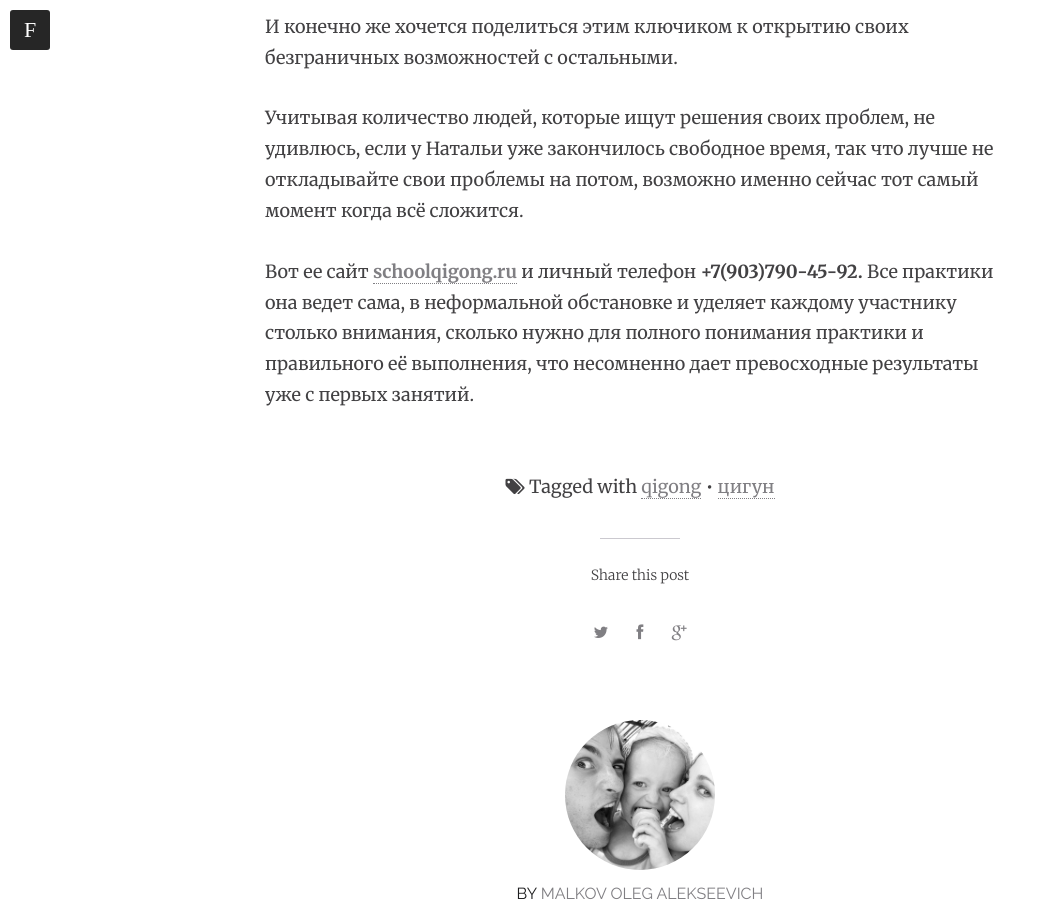
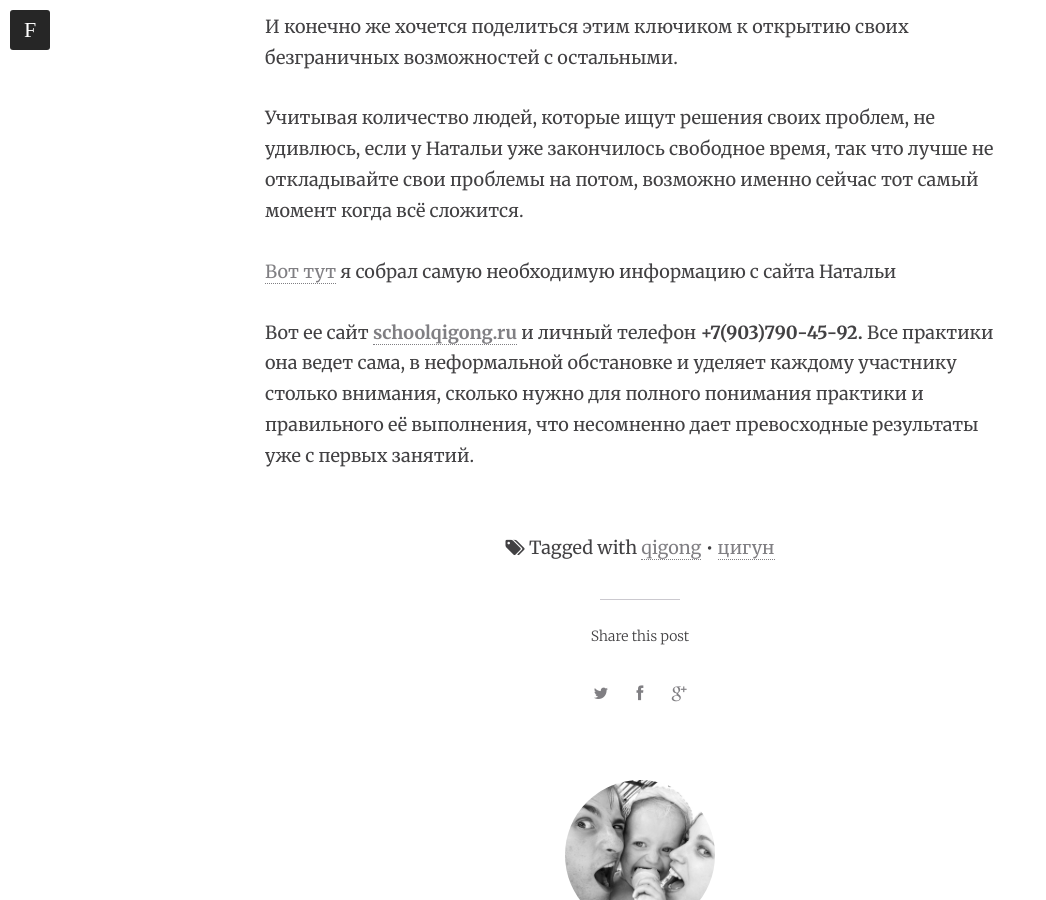
Before and after one commit to coderany/coderany.github.io, a Jekyll site: the page built from _posts/2015-11-26-spasibo-nataliya-dubinina.md, in a window 1280 px wide and 900 px high, scrolled down 2513 px. Shown: the whole window, without its empty margins (0-1046 px from the left). Built offline with Jekyll 4.4.1, drawn with Linux system fonts in a browser that asks for light colours; nearby versions of some CDN libraries; comment, search, counter and statistics services are not loaded.

Commit message:
Update 2015-11-26-spasibo-nataliya-dubinina.md

```diff
--- a/_posts/2015-11-26-spasibo-nataliya-dubinina.md
+++ b/_posts/2015-11-26-spasibo-nataliya-dubinina.md
@@ -32,4 +32,6 @@ published: true
 Учитывая количество людей, которые ищут решения своих проблем, не удивлюсь, если у Натальи уже закончилось свободное время,
 так что лучше не откладывайте свои проблемы на потом, возможно именно сейчас тот самый момент когда всё сложится.
 
+[Вот тут](http://nd.olegmalkov.ru) я собрал самую необходимую информацию с сайта Натальи
+
 Вот ее сайт **[schoolqigong.ru](http://schoolqigong.ru)** и личный телефон **+7(903)790-45-92.** Все практики она ведет сама, в неформальной обстановке и уделяет каждому участнику столько внимания, сколько нужно для полного понимания практики и правильного её выполнения, что несомненно дает превосходные результаты уже с первых занятий.
```
